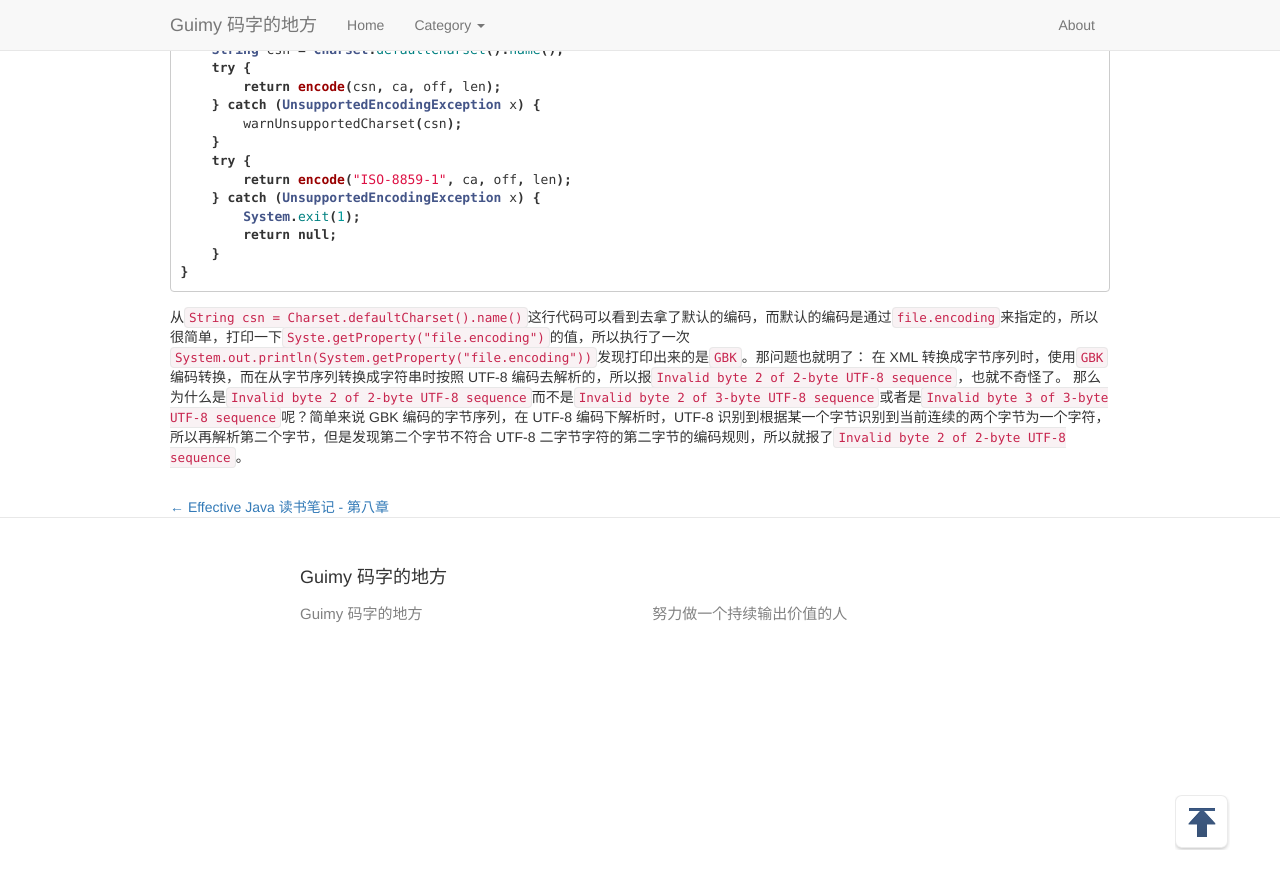
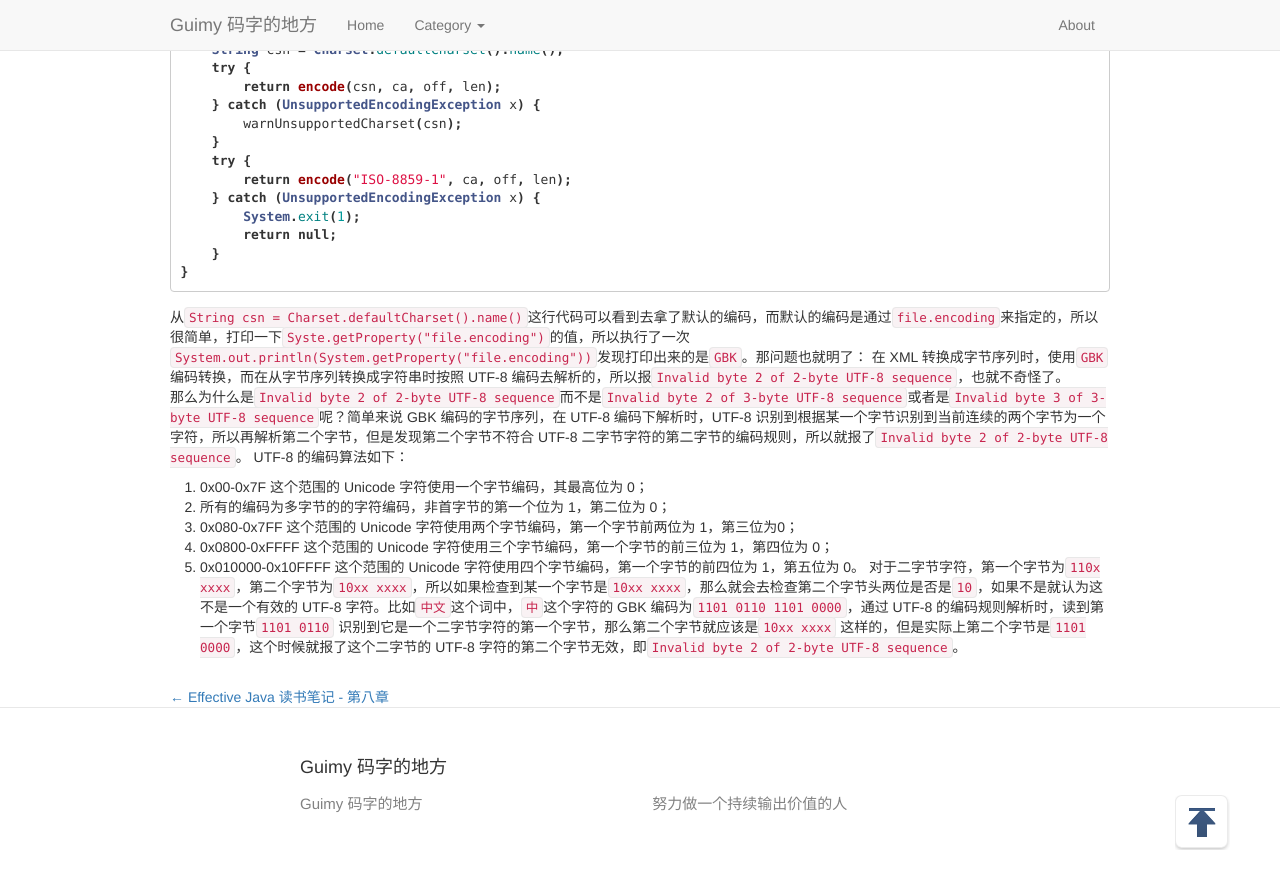
Before and after one commit to guimingyue/guimingyue.github.io, a Jekyll site: the page built from _posts/2018-05-25-Invalid-byte-2-of-2-byte-UTF-8-sequence.md, in a window 1280 px wide and 900 px high, scrolled down 1885 px. Shown: the top 889 px of the window. Built offline with Jekyll 4.4.1, drawn with Linux system fonts in a browser that asks for light colours; comment, search, counter and statistics services are not loaded.

Commit message:
Update 2018-05-25-Invalid-byte-2-of-2-byte-UTF-8-sequence.md

```diff
--- a/_posts/2018-05-25-Invalid-byte-2-of-2-byte-UTF-8-sequence.md
+++ b/_posts/2018-05-25-Invalid-byte-2-of-2-byte-UTF-8-sequence.md
@@ -89,3 +89,10 @@ static byte[] encode(char[] ca, int off, int len) {
 从`String csn = Charset.defaultCharset().name()`这行代码可以看到去拿了默认的编码，而默认的编码是通过`file.encoding`来指定的，所以很简单，打印一下`Syste.getProperty("file.encoding")`的值，所以执行了一次 `System.out.println(System.getProperty("file.encoding"))`发现打印出来的是`GBK`。那问题也就明了：
 在 XML 转换成字节序列时，使用`GBK`编码转换，而在从字节序列转换成字符串时按照 UTF-8 编码去解析的，所以报`Invalid byte 2 of 2-byte UTF-8 sequence`，也就不奇怪了。
 那么为什么是`Invalid byte 2 of 2-byte UTF-8 sequence`而不是`Invalid byte 2 of 3-byte UTF-8 sequence`或者是`Invalid byte 3 of 3-byte UTF-8 sequence`呢？简单来说 GBK 编码的字节序列，在 UTF-8 编码下解析时，UTF-8 识别到根据某一个字节识别到当前连续的两个字节为一个字符，所以再解析第二个字节，但是发现第二个字节不符合 UTF-8 二字节字符的第二字节的编码规则，所以就报了`Invalid byte 2 of 2-byte UTF-8 sequence`。
+UTF-8 的编码算法如下：
+0. 0x00-0x7F 这个范围的 Unicode 字符使用一个字节编码，其最高位为 0；
+1. 所有的编码为多字节的的字符编码，非首字节的第一个位为 1，第二位为 0；
+2. 0x080-0x7FF 这个范围的 Unicode 字符使用两个字节编码，第一个字节前两位为 1，第三位为0；
+3. 0x0800-0xFFFF 这个范围的 Unicode 字符使用三个字节编码，第一个字节的前三位为 1，第四位为 0；
+4. 0x010000-0x10FFFF 这个范围的 Unicode 字符使用四个字节编码，第一个字节的前四位为 1，第五位为 0。
+对于二字节字符，第一个字节为`110x xxxx`，第二个字节为`10xx xxxx`，所以如果检查到某一个字节是`10xx xxxx`，那么就会去检查第二个字节头两位是否是`10`，如果不是就认为这不是一个有效的 UTF-8 字符。比如`中文`这个词中，`中`这个字符的 GBK 编码为`1101 0110 1101 0000`，通过 UTF-8 的编码规则解析时，读到第一个字节`1101 0110` 识别到它是一个二字节字符的第一个字节，那么第二个字节就应该是`10xx xxxx` 这样的，但是实际上第二个字节是`1101 0000`，这个时候就报了这个二字节的 UTF-8 字符的第二个字节无效，即`Invalid byte 2 of 2-byte UTF-8 sequence`。
```
